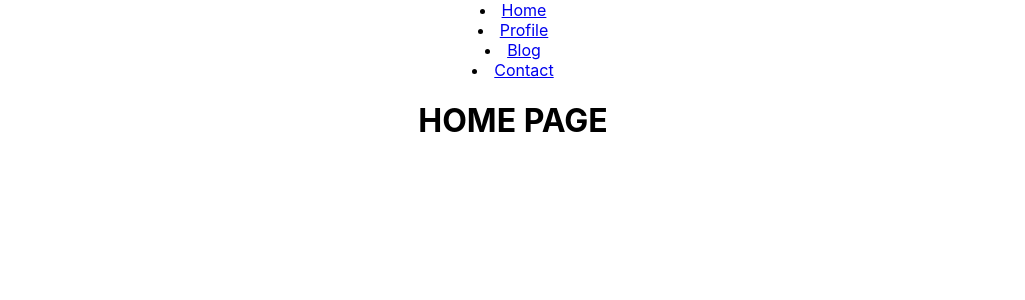
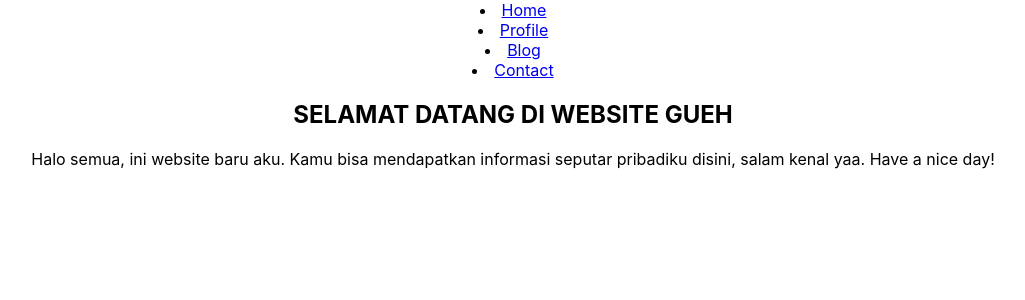
Before and after one commit to BrucelD14/learn-react, a React (Create React App) app in the folder the-react-project/: page / in a window 1280 px wide. Shown: the top 300 px of the page, without its empty margins (127-1152 px from the left). Built offline with nearby package versions, Linux system fonts and the light colour scheme.

Commit message:
add content at Home.js

```diff
--- a/the-react-project/src/pages/Home.js
+++ b/the-react-project/src/pages/Home.js
@@ -1,3 +1,9 @@
 export default function Home() {
-    return <h1>HOME PAGE</h1>
+    return (
+        <section>
+            <h1>SELAMAT DATANG DI WEBSITE GUEH</h1>
+            <p>Halo semua, ini website baru aku. Kamu bisa mendapatkan informasi seputar pribadiku disini, salam kenal yaa. Have a nice day!</p>
+        </section>
+
+    )
 }
```
